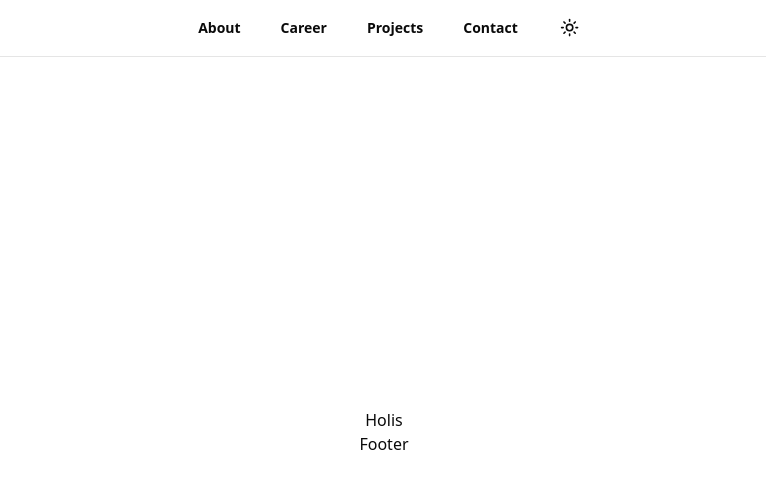
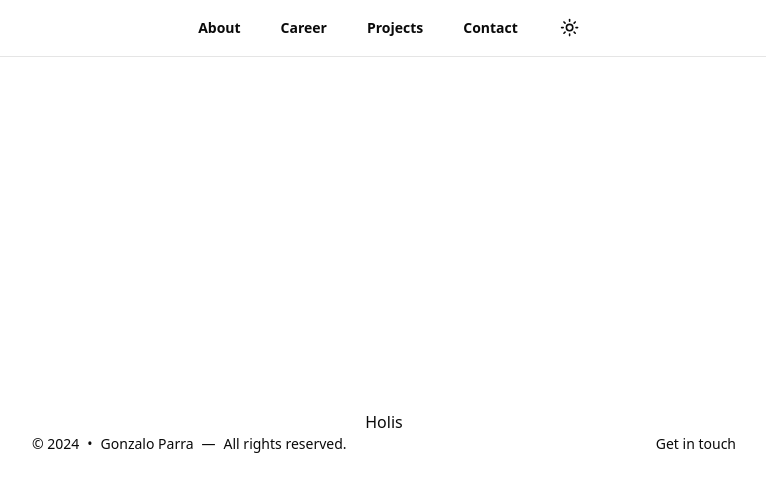
Before and after one commit to gonzalojparra/www, a Next.js app: page / in a window 1280 px wide. Shown: the top 492 px of the page, without its empty margins (256-1022 px from the left). Built offline with nearby package versions, Linux system fonts and the light colour scheme.

Commit message:
feat(footer): add footer data

```diff
--- a/src/components/footer.tsx
+++ b/src/components/footer.tsx
@@ -1,5 +1,31 @@
+import { cn } from "@/lib/utils";
+import Link from "next/link";
+
 export function Footer() {
+  const year = new Date().getFullYear();
+
   return (
-    <footer>Footer</footer>
+    <footer className='flex justify-center items-center w-full mx-auto md:max-w-3xl container'>
+      <div className='w-full mx-auto md:flex md:items-center md:justify-between text-sm font-medium'>
+        <p>
+          &copy; {year}
+          <span className='ms-2 me-2'>•</span>
+          Gonzalo Parra
+          <span className='ms-2 me-2'>—</span>
+          All rights reserved.
+        </p>
+        <div className='flex flex-wrap items-center pt-2 md:pt-0'>
+          <Link
+            id='contact'
+            href='mailto:gonzzaparra@gmail.com'
+            className={cn(
+              'hover:underline hover:underline-offset-4',
+            )}
+          >
+            Get in touch
+          </Link>
+        </div>
+      </div>
+    </footer>
   )
 }
```
